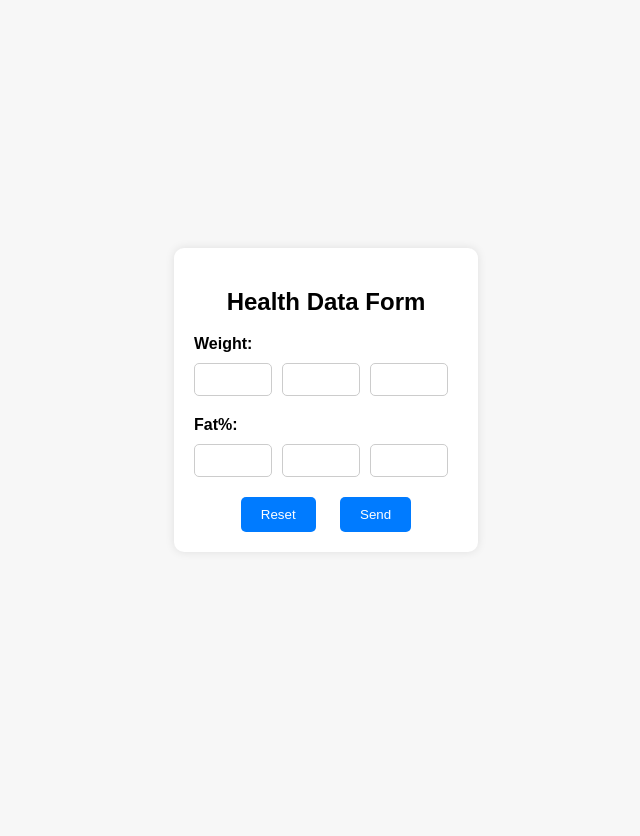
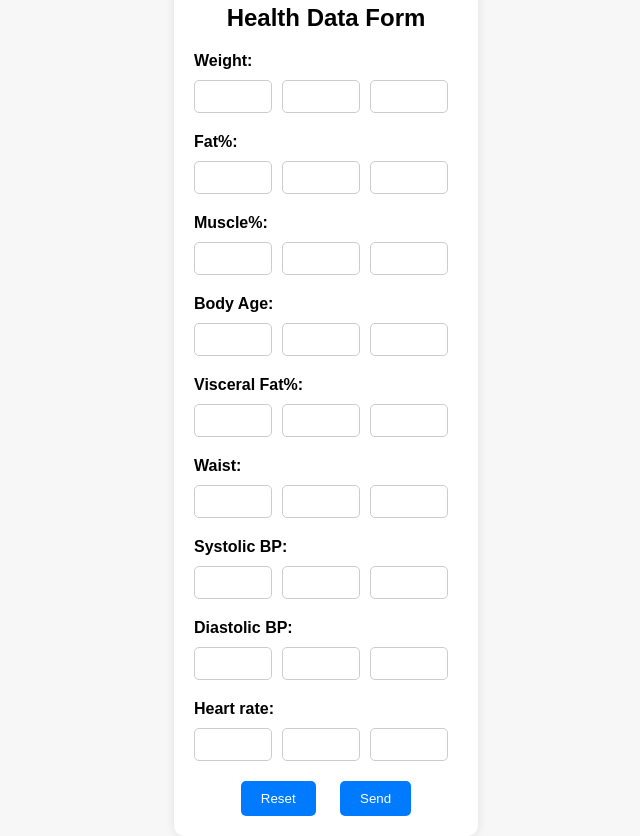
Before and after one commit to mfsuzigan/fitness_data_integrator, a Flask app: page / in a window 1280 px wide. Shown: the whole page, without its empty margins (314-954 px from the left). Before the commit the page ends 532 px from the top, so only its background shows below. Run offline with Flask 3, Linux system fonts and the light colour scheme.

Commit message:
adding fields

```diff
--- a/templates/index.html
+++ b/templates/index.html
@@ -101,7 +101,48 @@
             <input type="text" id="fat_perc2" name="fat_perc2" required maxlength="4">
             <input type="text" id="fat_perc3" name="fat_perc3" required maxlength="4">
         </div>
-            <!-- Repeat the above form-group block for other pieces of data -->
+        <div class="subtitle">Muscle%:</div>
+        <div class="form-group" aria-label="Muscle%:">
+            <input type="text" id="musc_perc1" name="musc_perc1" required maxlength="4">
+            <input type="text" id="musc_perc2" name="musc_perc2" required maxlength="4">
+            <input type="text" id="musc_perc3" name="musc_perc3" required maxlength="4">
+        </div>
+        <div class="subtitle">Body Age:</div>
+        <div class="form-group" aria-label="Body Age:">
+            <input type="text" id="body_age1" name="body_age1" required maxlength="4">
+            <input type="text" id="body_age2" name="body_age2" required maxlength="4">
+            <input type="text" id="body_age3" name="body_age3" required maxlength="4">
+        </div>
+        <div class="subtitle">Visceral Fat%:</div>
+        <div class="form-group" aria-label="Visceral Fat%:">
+            <input type="text" id="vfat_perc1" name="vfat_perc1" required maxlength="4">
+            <input type="text" id="vfat_perc2" name="vfat_perc2" required maxlength="4">
+            <input type="text" id="vfat_perc3" name="vfat_perc3" required maxlength="4">
+        </div>
+        <div class="subtitle">Waist:</div>
+        <div class="form-group" aria-label="Waist%:">
+            <input type="text" id="waist1" name="waist1" required maxlength="4">
+            <input type="text" id="waist2" name="waist2" required maxlength="4">
+            <input type="text" id="waist3" name="waist3" required maxlength="4">
+        </div>
+        <div class="subtitle">Systolic BP:</div>
+        <div class="form-group" aria-label="Systolic BP:">
+            <input type="text" id="systolic_bp1" name="systolic_bp1" required maxlength="4">
+            <input type="text" id="systolic_bp2" name="systolic_bp2" required maxlength="4">
+            <input type="text" id="systolic_bp3" name="systolic_bp3" required maxlength="4">
+        </div>
+        <div class="subtitle">Diastolic BP:</div>
+        <div class="form-group" aria-label="Diastolic BP:">
+            <input type="text" id="diastolic_bp1" name="diastolic_bp1" required maxlength="4">
+            <input type="text" id="diastolic_bp2" name="diastolic_bp2" required maxlength="4">
+            <input type="text" id="diastolic_bp3" name="diastolic_bp3" required maxlength="4">
+        </div>
+        <div class="subtitle">Heart rate:</div>
+        <div class="form-group" aria-label="Heart rate:">
+            <input type="text" id="heart_rate1" name="heart_rate1" required maxlength="4">
+            <input type="text" id="heart_rate2" name="heart_rate2" required maxlength="4">
+            <input type="text" id="heart_rate3" name="heart_rate3" required maxlength="4">
+        </div>
         <div class="btn-group">
             <button type="reset" class="btn">Reset</button>
             <button type="button" class="btn" onclick="sendFormData()">Send</button>
@@ -117,7 +158,7 @@
         var formData = new FormData(form);
         var jsonObject = {};
 
-            fields = ["weight", "fat_perc"];
+        fields = ["weight", "fat_perc", "musc_perc", "body_age", "vfat_perc", "waist", "systolic_bp", "diastolic_bp", "heart_rate"];
         data = [];
 
         for (field of fields){
@@ -132,12 +173,11 @@
         }
 
         var xhr = new XMLHttpRequest();
-            xhr.open("POST", "http://192.168.100.2:8888/measures");
+        xhr.open("POST", "/measures");
         xhr.setRequestHeader("Content-Type", "application/json;charset=UTF-8");
         xhr.send(JSON.stringify(jsonObject));
 
         showNotification();
-            clearForm();
     }
 
     function showNotification() {
```
Lines whose indentation alone changed are shown as unchanged.
